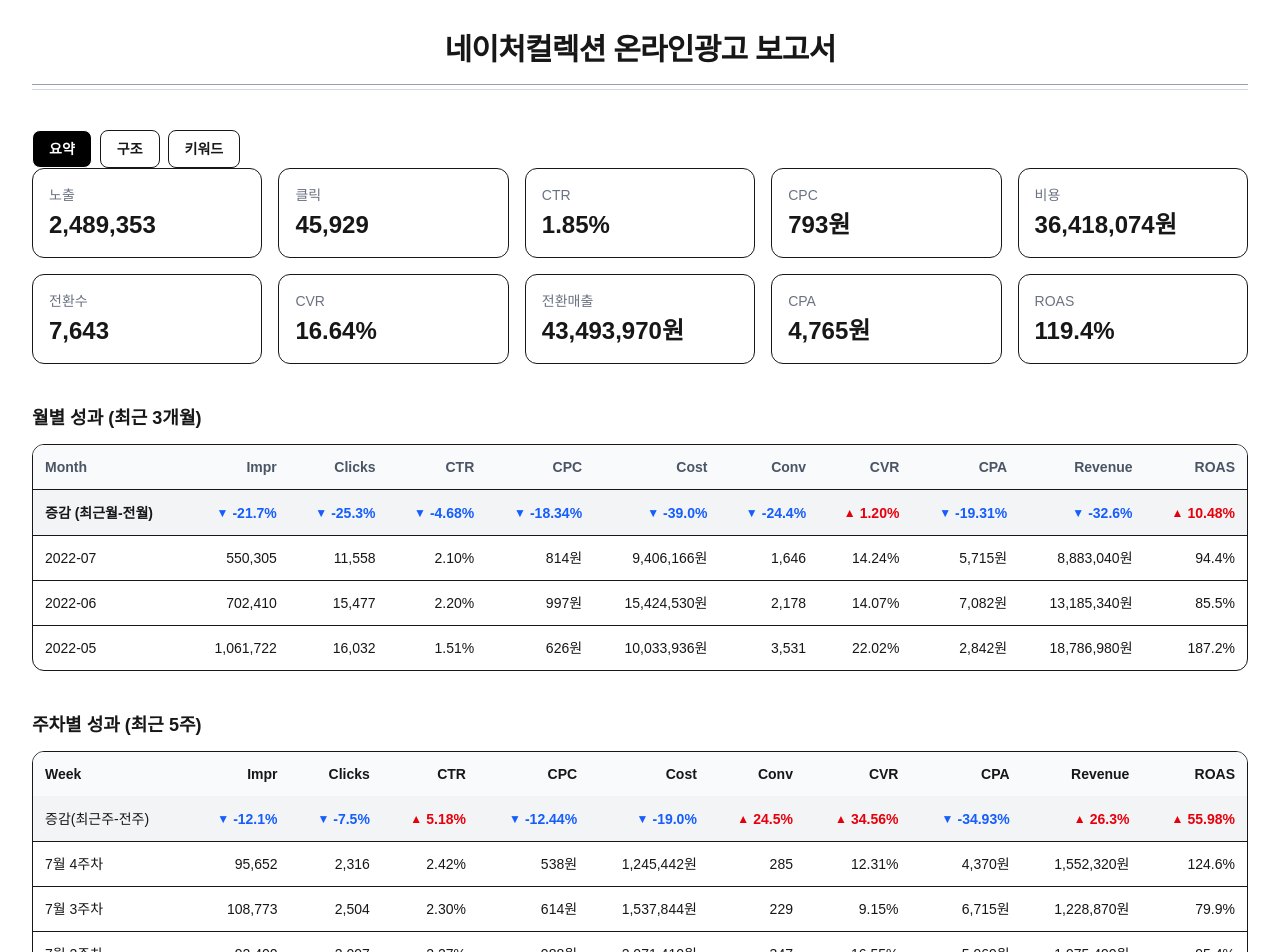
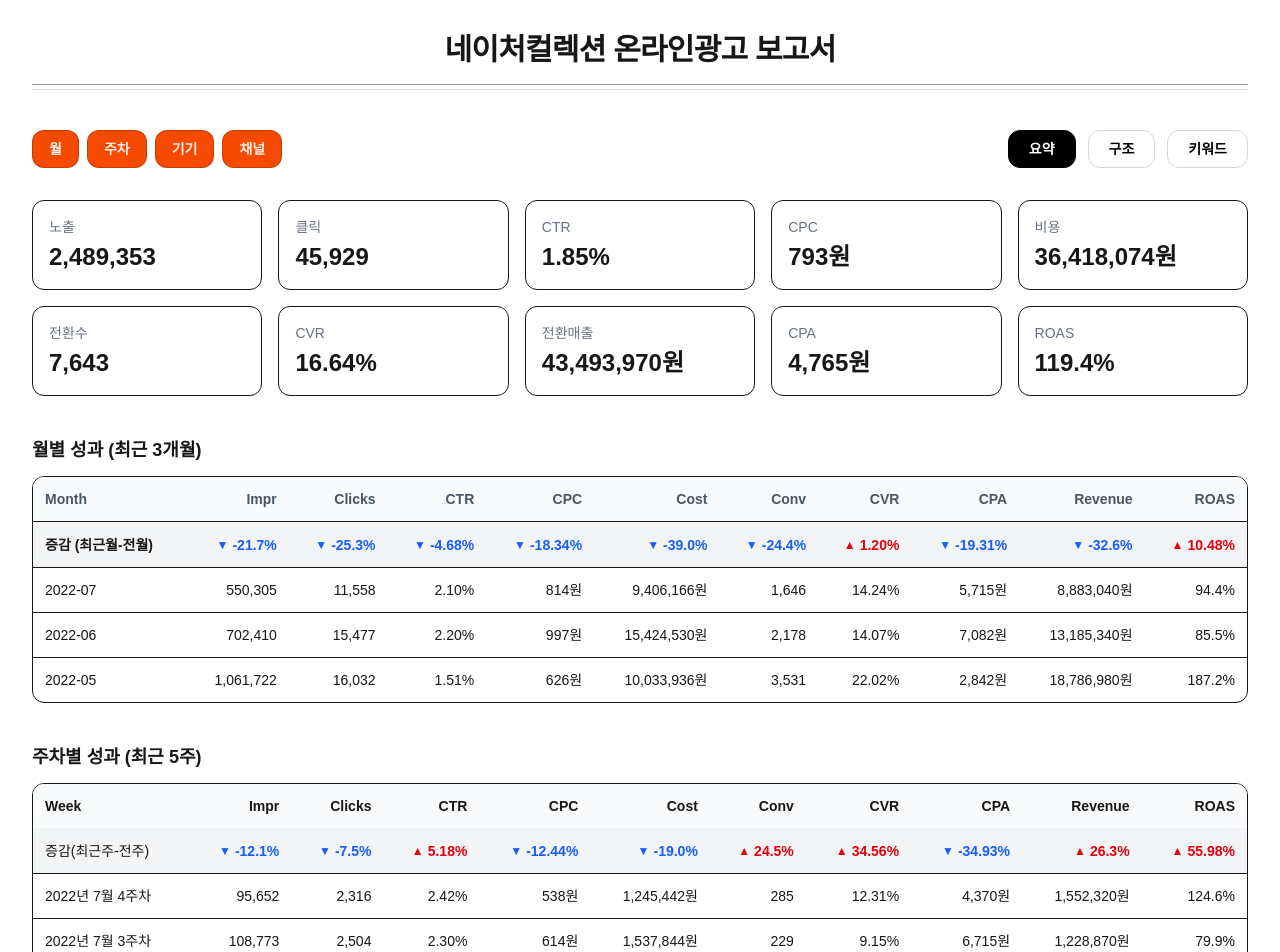
Before and after one commit to gyurinpapa/dashboard, a Next.js app: page / in a window 1280 px wide. Shown: the top 952 px of the page. Built offline with nearby package versions, Linux system fonts and the light colour scheme.

Commit message:
dashboard progress - filters, monthly dropdown, weekly chart

```diff
--- a/app/page.tsx
+++ b/app/page.tsx
@@ -51,10 +51,65 @@
     </span>
   );
 };
+function FilterBtn({
+  active,
+  onClick,
+  children,
+}: {
+  active: boolean;
+  onClick: () => void;
+  children: React.ReactNode;
+}) {
+  return (
+    <button
+      type="button"
+      onClick={onClick}
+      className={[
+        "px-4 py-2 rounded-xl border text-sm font-semibold transition",
+        "border-orange-900/40",
+        active
+          ? "bg-orange-700 text-white shadow"
+          : "bg-orange-600 text-white/90 hover:bg-orange-700",
+      ].join(" ")}
+    >
+      {children}
+    </button>
+  );
+}
 
 export default function Page() {
   const [rows, setRows] = useState<Row[]>([]);
+  type MonthKey = "all" | string; // "YYYY-MM" 또는 "all"
+  const [selectedMonth, setSelectedMonth] = useState<MonthKey>("all");
+  type FilterKey = "month" | "week" | "device" | "channel" | null;
+const [filterKey, setFilterKey] = useState<FilterKey>(null);
+
+// 버튼 누르면 열고/닫는 토글
+const toggleFilter = (k: Exclude<FilterKey, null>) => {
+  setFilterKey((prev) => (prev === k ? null : k));
+};
   const [tab, setTab] = useState<TabKey>("summary");
+
+const monthOptions = useMemo(() => {
+  const set = new Set<string>();
+  for (const r of rows) {
+    // r.date가 "YYYY-MM-DD" 라고 가정
+    const d = new Date(r.date);
+    if (Number.isNaN(d.getTime())) continue;
+
+    const y = d.getFullYear();
+    const m = String(d.getMonth() + 1).padStart(2, "0");
+    set.add(`${y}-${m}`); // ✅ 너 MonthKey가 "YYYY-MM" 형태라서 이걸로 맞춤
+  }
+  return Array.from(set).sort().reverse(); // 최신 월이 앞으로
+}, [rows]);
+
+  const monthLabel =
+  selectedMonth === "all"
+    ? "전체"
+    : `${selectedMonth.slice(0, 4)}년 ${Number(selectedMonth.slice(5, 7))}월`;
+    const monthLabelOf = (m: string) =>
+      `${m.slice(0, 4)}년 ${Number(m.slice(5, 7))}월`;
 
     useEffect(() => {
     fetch("/data/acc_001.csv")
@@ -69,9 +124,35 @@
       });
   }, []);
 
+  function monthKeyOf(d: Date) {
+  const y = d.getFullYear();
+  const m = String(d.getMonth() + 1).padStart(2, "0");
+  return `${y}-${m}`; // YYYY-MM
+}
+
+const months = useMemo(() => {
+  const set = new Set<string>();
+  for (const r of rows as any[]) {
+    const d = parseDateLoose(r.date);
+    if (!d) continue;
+    set.add(monthKeyOf(d));
+  }
+  // 최신 월이 앞에 오도록
+  return Array.from(set).sort((a, b) => b.localeCompare(a));
+}, [rows]);
+
+const filteredRows = useMemo(() => {
+  if (selectedMonth === "all") return rows;
+  return (rows as any[]).filter((r) => {
+    const d = parseDateLoose(r.date);
+    if (!d) return false;
+    return monthKeyOf(d) === selectedMonth;
+  });
+}, [rows, selectedMonth]);
+
   const totals = useMemo(() => {
     const sum = (key: keyof Row) =>
-      rows.reduce((acc, cur) => acc + (Number(cur[key]) || 0), 0);
+      filteredRows.reduce((acc, cur) => acc + (Number(cur[key]) || 0), 0);
 
     const impressions = sum("impressions");
     const clicks = sum("clicks");
@@ -91,7 +172,7 @@
       cpa: safeDiv(cost, conversions),
       roas: safeDiv(revenue, cost),
     };
-  }, [rows]);
+  }, [filteredRows]);
 
   const bySource = useMemo(() => {
   // group key: platform 우선, 없으면 soucrce/source도 fallback
@@ -110,7 +191,7 @@
     }
   >();
 
-  for (const r of rows as any[]) {
+  for (const r of filteredRows as any[]) {
     const k = keyOf(r);
 
     const impressions = Number(r.impressions ?? r.impression ?? 0) || 0;
@@ -144,7 +225,7 @@
     cpa: safeDiv(r.cost, r.conversions),
     roas: safeDiv(r.revenue, r.cost),
   }));
-}, [rows]);
+}, [filteredRows]);
 
 function parseDateLoose(s: any): Date | null {
   if (!s) return null;
@@ -182,35 +263,68 @@
   return ws;
 }
 
+function addDays(d: Date, days: number) {
+  const x = new Date(d);
+  x.setDate(x.getDate() + days);
+  return x;
+}
+
+function startOfWeekMon(d: Date) {
+  const x = new Date(d);
+  const day = x.getDay(); // 0 Sun, 1 Mon ...
+  const diff = (day + 6) % 7; // Mon=0 ... Sun=6
+  x.setDate(x.getDate() - diff);
+  x.setHours(0, 0, 0, 0);
+  return x;
+}
+
+// ✅ 네가 말한 룰 반영 라벨 생성기
 function monthWeekLabelRule(ws: Date) {
-  const y = ws.getFullYear();
-  const m = ws.getMonth();
+  const we = addDays(ws, 6); // week end (Sun)
 
-  const candidates = [
-    { year: y, month: m },
-    { year: m === 0 ? y - 1 : y, month: m === 0 ? 11 : m - 1 },
-  ];
+  // 1) 기본은 ws의 달
+  let baseY = ws.getFullYear();
+  let baseM = ws.getMonth();
 
-  for (const c of candidates) {
-    const start = week1StartOfMonth(c.year, c.month);
-    const nextMonthYear = c.month === 11 ? c.year + 1 : c.year;
-    const nextMonth = c.month === 11 ? 0 : c.month + 1;
-    const end = week1StartOfMonth(nextMonthYear, nextMonth);
-
-    if (ws >= start && ws < end) {
-      const diffDays = Math.floor((ws.getTime() - start.getTime()) / 86400000);
-      const weekNo = Math.floor(diffDays / 7) + 1;
-      return `${c.month + 1}월 ${weekNo}주차`;
+  // 2) "다음달 1일"이 이번 주에 포함되고, 그 요일이 월~목이면 → 기준달을 다음달로
+  const nextMonthFirst = new Date(ws.getFullYear(), ws.getMonth() + 1, 1);
+  if (nextMonthFirst >= ws && nextMonthFirst <= we) {
+    const dow = nextMonthFirst.getDay(); // 1~4 => Mon~Thu
+    if (dow >= 1 && dow <= 4) {
+      baseY = nextMonthFirst.getFullYear();
+      baseM = nextMonthFirst.getMonth();
     }
   }
 
-  return `${m + 1}월`;
+  // 3) 기준달의 1주차 시작(월요일)을 계산
+  const monthFirst = new Date(baseY, baseM, 1);
+  const monthFirstDow = monthFirst.getDay(); // 0 Sun
+  const week1Start = startOfWeekMon(monthFirst);
+
+  // 네 룰: 1일이 금/토/일이면 그 주는 "전월 마지막 주" 취급
+  // => 즉, 그 달의 1주차는 다음주(다음 월요일)부터 시작
+  const effectiveWeek1Start =
+    monthFirstDow === 5 || monthFirstDow === 6 || monthFirstDow === 0
+      ? addDays(week1Start, 7)
+      : week1Start;
+
+  // 4) ws가 기준달의 몇 주차인지 계산
+  const diffWeeks = Math.floor(
+    (startOfWeekMon(ws).getTime() - effectiveWeek1Start.getTime()) / (7 * 24 * 60 * 60 * 1000)
+  );
+  const weekNo = diffWeeks + 1;
+
+  // 안전장치(음수면 전월로 잘못 잡힌 케이스): 최소 1주차로
+  const safeWeekNo = weekNo < 1 ? 1 : weekNo;
+
+  return `${baseY}년 ${baseM + 1}월 ${safeWeekNo}주차`;
 }
+
 
 
 const byWeek = useMemo(() => {
   // 1) rows에서 날짜 파싱 가능한 것만
-  const valid = (rows as any[])
+  const valid = (filteredRows as any[])
     .map((r) => {
       const d = parseDateLoose(r.date);
       if (!d) return null;
@@ -281,7 +395,19 @@
 }));
 
 
-}, [rows]);
+},
+[rows,filteredRows]);
+
+// ✅ "주차" 라벨만 남기기 (5월 같은 월 라벨 제거)
+const byWeekOnly = useMemo(
+  () => byWeek.filter((w: any) => String(w.label).includes("주차")),
+  [byWeek]
+);
+
+// ✅ 차트 X축 좌/우 뒤집기용 (원본 배열 보존)
+const byWeekChart = useMemo(() => [...byWeekOnly].reverse(), [byWeekOnly]);
+
+
 const lastWeek = byWeek[0];
 const prevWeek = byWeek[1];
 
@@ -290,6 +416,21 @@
   return (a - b) / b;
 }
 
+const monthScopeRows = useMemo(() => {
+  // 1) 전체면 rows 그대로
+  if (selectedMonth === "all") return rows;
+
+  // 2) 선택월 포함 최근 3개월 범위 생성
+  const [yy, mm] = selectedMonth.split("-").map(Number); // ✅ "-" 임
+  const start = new Date(yy, mm - 1 - 2, 1); // 선택월 -2개월 1일
+  const end = new Date(yy, mm, 1);           // 선택월 다음달 1일 (exclusive)
+
+  return (rows as any[]).filter((r) => {
+    const d = parseDateLoose(r.date);
+    if (!d) return false;
+    return d >= start && d < end;
+  });
+}, [rows, selectedMonth]);
 
 const byMonth = useMemo(() => {
   const map = new Map<
@@ -304,7 +445,7 @@
     }
   >();
 
-  for (const r of rows as any[]) {
+  for (const r of monthScopeRows as any[]) {
     const d = parseDateLoose(r.date);
     if (!d) continue;
 
@@ -349,7 +490,8 @@
     cpa: safeDiv(m.cost, m.conversions),
     roas: safeDiv(m.revenue, m.cost),
   }));
-}, [rows]);
+},
+[monthScopeRows]);
 
 
   return (
@@ -366,32 +508,134 @@
         <div className="mt-1 border-t border-gray-300"></div>
       </div>
 
-<div className="mt-6 flex gap-2">
+{/* 🔥 상단 필터 + 탭 영역 */}
+<div className="flex items-center justify-between mb-8">
+
+  {/* 🟠 왼쪽: 필터 버튼 + 드롭다운 기준점(엑셀 느낌) */}
+<div className="relative inline-block">
+  <div className="flex gap-2">
+    <FilterBtn active={filterKey === "month"} onClick={() => toggleFilter("month")}>
+      월
+    </FilterBtn>
+    <FilterBtn active={filterKey === "week"} onClick={() => toggleFilter("week")}>
+      주차
+    </FilterBtn>
+    <FilterBtn active={filterKey === "device"} onClick={() => toggleFilter("device")}>
+      기기
+    </FilterBtn>
+    <FilterBtn active={filterKey === "channel"} onClick={() => toggleFilter("channel")}>
+      채널
+    </FilterBtn>
+  </div>
+
+  {/* ✅ 월 드롭다운 패널 (버튼 아래에 겹쳐서 뜸) */}
+  {filterKey === "month" && (
+    <div className="absolute left-0 top-full mt-2 z-50 w-[520px] rounded-xl border bg-white shadow-lg p-3">
+      <div className="flex flex-wrap gap-2 max-h-[220px] overflow-auto">
+        <button
+          type="button"
+          onClick={() => {
+            setSelectedMonth("all");
+            setFilterKey(null); // 선택 후 패널 닫기
+          }}
+          className={[
+            "px-3 py-1 rounded-lg border text-sm font-semibold",
+            selectedMonth === "all" ? "bg-orange-700 text-white border-orange-700" : "bg-white text-orange-700 border-orange-300",
+          ].join(" ")}
+        >
+          전체
+        </button>
+
+        {monthOptions.map((m) => (
+          <button
+            key={m}
+            type="button"
+            onClick={() => {
+              setSelectedMonth(m);
+              setFilterKey(null); // 선택 후 패널 닫기
+            }}
+            className={[
+              "px-3 py-1 rounded-lg border text-sm font-semibold",
+              selectedMonth === m ? "bg-orange-700 text-white border-orange-700" : "bg-white text-orange-700 border-orange-300",
+            ].join(" ")}
+          >
+            {monthLabelOf(m)}
+          </button>
+        ))}
+      </div>
+    </div>
+  )}
+</div>
+
+
+  {/* 🔵 오른쪽: 요약 / 구조 / 키워드 */}
+  <div className="flex gap-3">
     <button
       onClick={() => setTab("summary")}
-    className={`px-4 py-2 rounded-lg border text-sm font-semibold ${
-      tab === "summary" ? "bg-black text-white" : "bg-white"
-    }`}
+      className={`px-5 py-2 rounded-xl border text-sm font-semibold transition
+        ${tab === "summary"
+          ? "bg-black text-white border-black"
+          : "bg-white text-black border-gray-300 hover:bg-gray-100"}`}
     >
       요약
     </button>
+
     <button
       onClick={() => setTab("structure")}
-    className={`px-4 py-2 rounded-lg border text-sm font-semibold ${
-      tab === "structure" ? "bg-black text-white" : "bg-white"
-    }`}
+      className={`px-5 py-2 rounded-xl border text-sm font-semibold transition
+        ${tab === "structure"
+          ? "bg-black text-white border-black"
+          : "bg-white text-black border-gray-300 hover:bg-gray-100"}`}
     >
       구조
     </button>
+
     <button
       onClick={() => setTab("keyword")}
-    className={`px-4 py-2 rounded-lg border text-sm font-semibold ${
-      tab === "keyword" ? "bg-black text-white" : "bg-white"
-    }`}
+      className={`px-5 py-2 rounded-xl border text-sm font-semibold transition
+        ${tab === "keyword"
+          ? "bg-black text-white border-black"
+          : "bg-white text-black border-gray-300 hover:bg-gray-100"}`}
     >
       키워드
     </button>
   </div>
+</div>
+
+{filterKey === "month" && (
+  <div className="mt-2 flex flex-wrap gap-2">
+    <button
+      type="button"
+      onClick={() => setSelectedMonth("all")}
+      className={[
+        "px-3 py-1 rounded-lg border text-sm font-semibold",
+        selectedMonth === "all" ? "bg-orange-700 text-white" : "bg-white text-orange-700 border-orange-700/40",
+      ].join(" ")}
+    >
+      전체
+    </button>
+
+    {months.map((m) => {
+      const label = `${m.slice(0, 4)}년 ${Number(m.slice(5, 7))}월`;
+      const active = selectedMonth === m;
+      return (
+        <button
+          key={m}
+          type="button"
+          onClick={() => setSelectedMonth(m)}
+          className={[
+            "px-3 py-1 rounded-lg border text-sm font-semibold",
+            active ? "bg-orange-700 text-white" : "bg-white text-orange-700 border-orange-700/40",
+          ].join(" ")}
+        >
+          {label}
+        </button>
+      );
+    })}
+  </div>
+)}
+
+
 {tab === "summary" && (
 <>
  {/* KPI 그리드 */}
@@ -554,7 +798,7 @@
         )}
 
         {/* 🔥 최근 5주 */}
-        {byWeek.map((w) => (
+        {byWeekOnly.map((w) => (
           <tr key={w.weekKey} className="border-t">
             <td className="p-3 font-medium">{w.label}</td>
             <td className="p-3 text-right">{w.impressions.toLocaleString()}</td>
@@ -581,7 +825,7 @@
   {/* 가로 꽉 + 높이 (표의 1.5배 느낌으로 일단 420px 추천) */}
   <div className="w-full h-[420px] border rounded-xl p-4">
     <ResponsiveContainer width="100%" height="100%">
-      <ComposedChart data={byWeek} margin={{ top: 10, right: 30, left: 10, bottom: 0 }}>
+      <ComposedChart data={byWeekChart} margin={{ top: 10, right: 30, left: 10, bottom: 0 }}>
         <CartesianGrid strokeDasharray="3 3" />
         <XAxis dataKey="label" />
         <YAxis
@@ -600,13 +844,25 @@
 />
 
         <Tooltip
-  formatter={(value: any, name: any) => {
-    if (name === "roas") return [`${(Number(value) * 100).toFixed(1)}%`, "ROAS"];
-    if (name === "cost") return [KRW(Number(value)), "비용"];        // KRW가 이미 쉼표 처리중
-    if (name === "revenue") return [KRW(Number(value)), "전환매출"]; // KRW가 이미 쉼표 처리중
+  formatter={(value: any, name: any, item: any) => {
+    const key = item?.dataKey ?? name; // ✅ dataKey 우선
+
+    if (key === "roas") {
+      return [`${(Number(value) * 100).toFixed(1)}%`, "ROAS"];
+    }
+
+    if (key === "cost") {
+      return [`₩${Number(value).toLocaleString()}`, "비용"];
+    }
+
+    if (key === "revenue") {
+      return [`₩${Number(value).toLocaleString()}`, "전환매출"];
+    }
+
     return [value, name];
   }}
 />
+
 
         <Legend />
 
```
Lines whose indentation alone changed are shown as unchanged.
